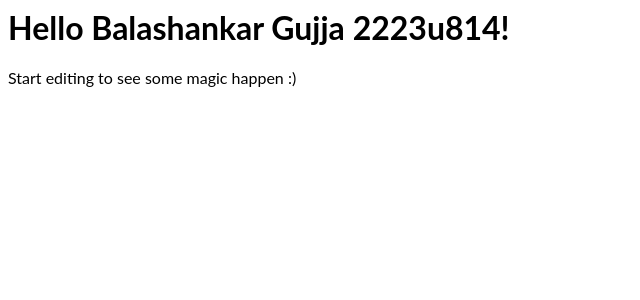
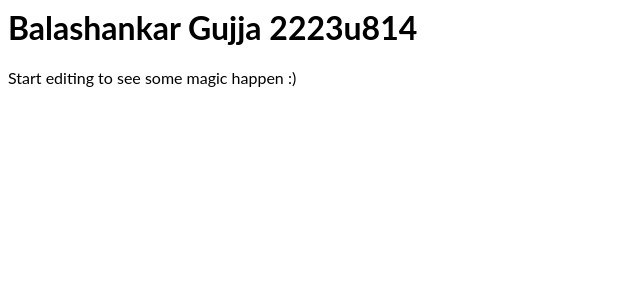
Before and after one commit to balashankar1180/Angular, an Angular app: page / in a window 1280 px wide. Shown: the top 300 px of the page, without its empty margins (0-640 px from the left). Built offline with nearby package versions, Linux system fonts and the light colour scheme.

Commit message:
3 files modified, 1 deleted

```diff
--- a/src/app/app.component.css
+++ b/src/app/app.component.css
@@ -1,3 +1,3 @@
-p {
+p,h1,h2 {
   font-family: Lato;
 }
--- a/src/app/app.component.html
+++ b/src/app/app.component.html
@@ -1,4 +1,4 @@
-<hello name="{{ name }}"></hello>
+<h1>{{name}}</h1>
 <p>
   Start editing to see some magic happen :)
 </p>
--- a/src/app/app.module.ts
+++ b/src/app/app.module.ts
@@ -3,11 +3,11 @@ import { BrowserModule } from '@angular/platform-browser';
 import { FormsModule } from '@angular/forms';
 
 import { AppComponent } from './app.component';
-import { HelloComponent } from './hello.component';
+
 
 @NgModule({
   imports:      [ BrowserModule, FormsModule ],
-  declarations: [ AppComponent, HelloComponent ],
+  declarations: [ AppComponent ],
   bootstrap:    [ AppComponent ]
 })
 export class AppModule { }
--- a/src/app/hello.component.ts
+++ /dev/null
@@ -1,10 +0,0 @@
-import { Component, Input } from '@angular/core';
-
-@Component({
-  selector: 'hello',
-  template: `<h1>Hello {{name}}!</h1>`,
-  styles: [`h1 { font-family: Lato; }`]
-})
-export class HelloComponent  {
-  @Input() name: string;
-}
```
